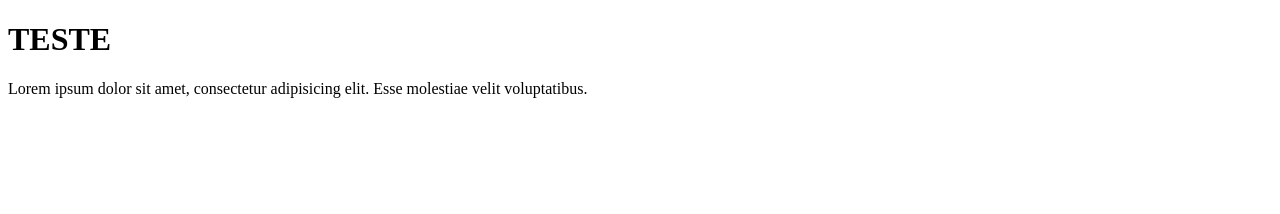
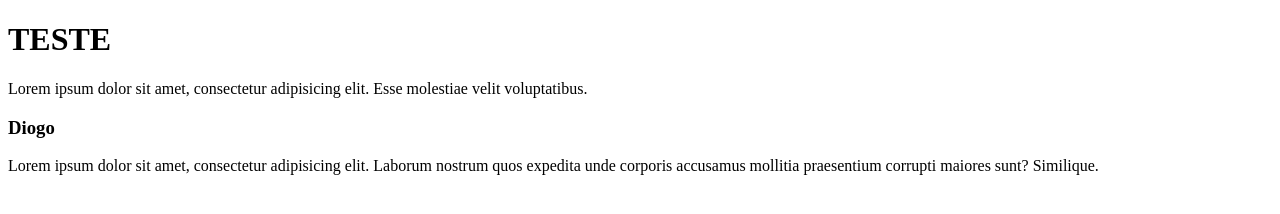
Before and after one commit to jonathanloboda/TesteJonathan1, a plain HTML site: page index.html in a window 1280 px wide. Drawn offline with Linux system fonts and the light colour scheme.

Commit message:
Update index.html

```diff
--- a/index.html
+++ b/index.html
@@ -8,5 +8,8 @@
 <body>
     <h1>TESTE</h1>
     <p>Lorem ipsum dolor sit amet, consectetur adipisicing elit. Esse molestiae velit voluptatibus.</p>
+
+    <h3>Diogo</h3>
+    <p>Lorem ipsum dolor sit amet, consectetur adipisicing elit. Laborum nostrum quos expedita unde corporis accusamus mollitia praesentium corrupti maiores sunt? Similique.</p>
 </body>
 </html>
```
